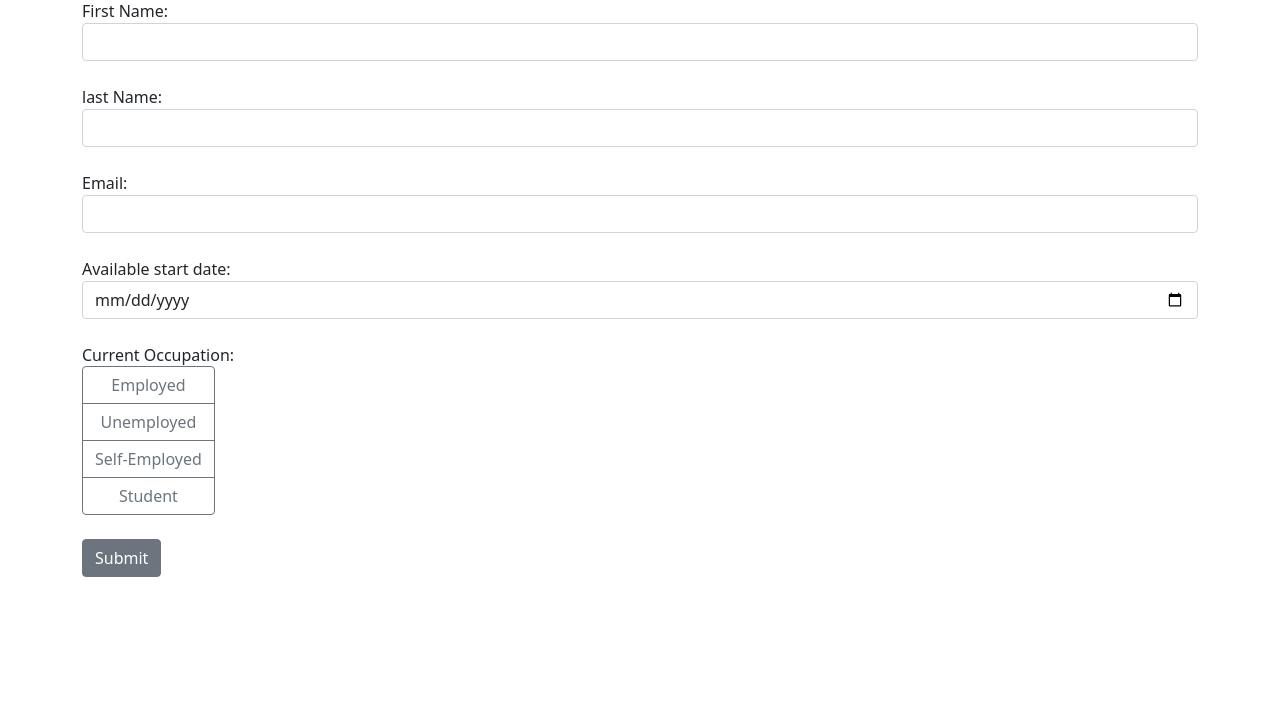
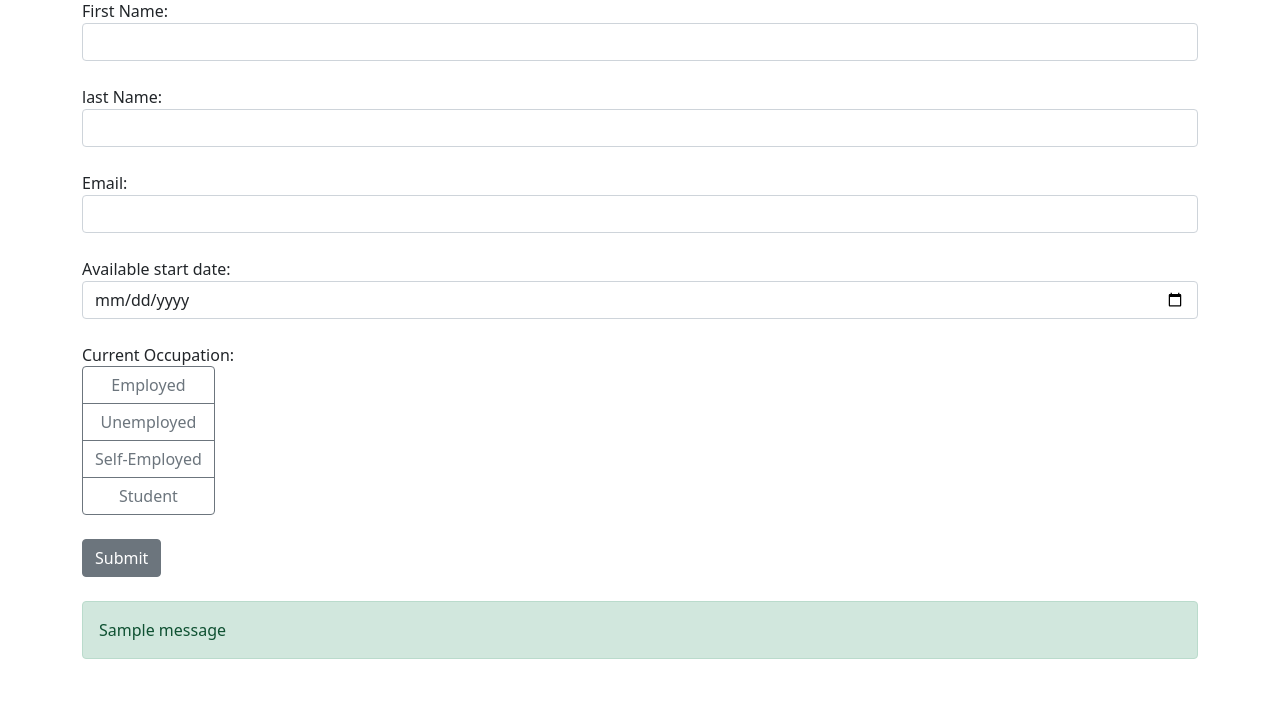
Before and after one commit to fahadfhs/JobFormDBApp, a Flask app: page / in a window 1280 px wide. Shown: the part 97-800 px from the top of the page. Run offline with Flask 3, Linux system fonts and the light colour scheme; tables that the repository leaves empty hold one stand-in row (values such as "Sample post"); one stand-in notice (Sample message) is shown.

Commit message:
imported flash and added the message for after the submit button. Used jinja on the front end using instance of get_flashed_messages() instance. used a loop to set the message dynamic and display the name of the person along with the message. div class was used to enhance the appearence.

```diff
--- a/app.py
+++ b/app.py
@@ -1,4 +1,4 @@
-from flask import Flask, render_template, request
+from flask import Flask, render_template, request, flash
 from flask_sqlalchemy import SQLAlchemy
 from datetime import datetime
 
@@ -45,6 +45,7 @@ def index():
         db.session.add(form)
         # stores the data to the database
         db.session.commit()
+        flash(f"{first_name}, your form was submitted successfully!", "success")
 
     return render_template("index.html")
 
--- a/templates/index.html
+++ b/templates/index.html
@@ -45,6 +45,15 @@
                     </div>
                 </div>
                 <button class="btn btn-secondary mb-4" type="submit">Submit</button>
+                {% with messages = get_flashed_messages() %}
+                {% if messages %}
+                <div class="alert alert-success">
+                    {% for message in messages %}
+                        {{ message }}
+                    {% endfor %}
+                </div>
+                {% endif %}
+                {% endwith %}
             </form>
         </div>
         <script src="https://code.jquery.com/jquery-3.6.0.min.js"></script>
```
